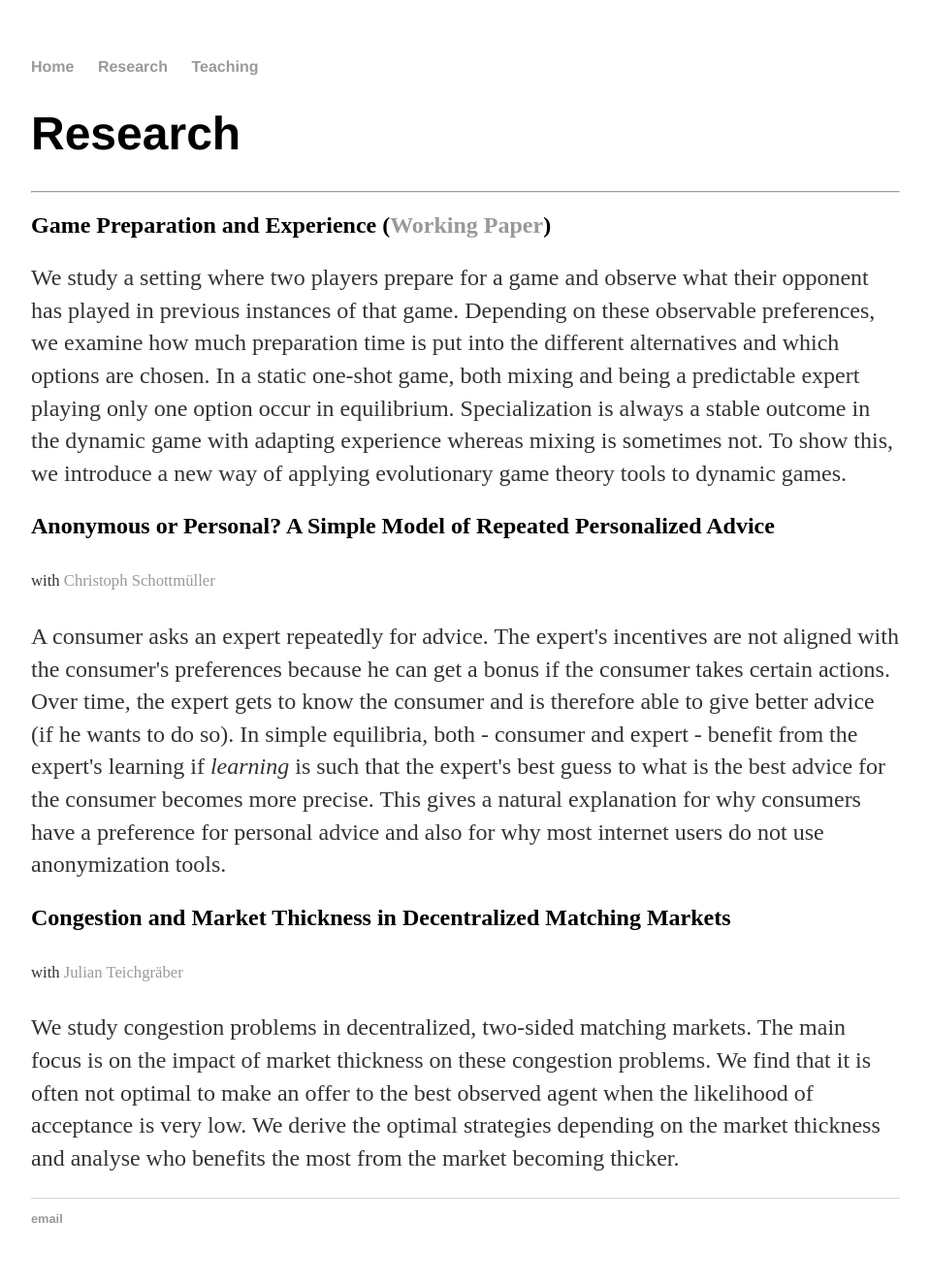
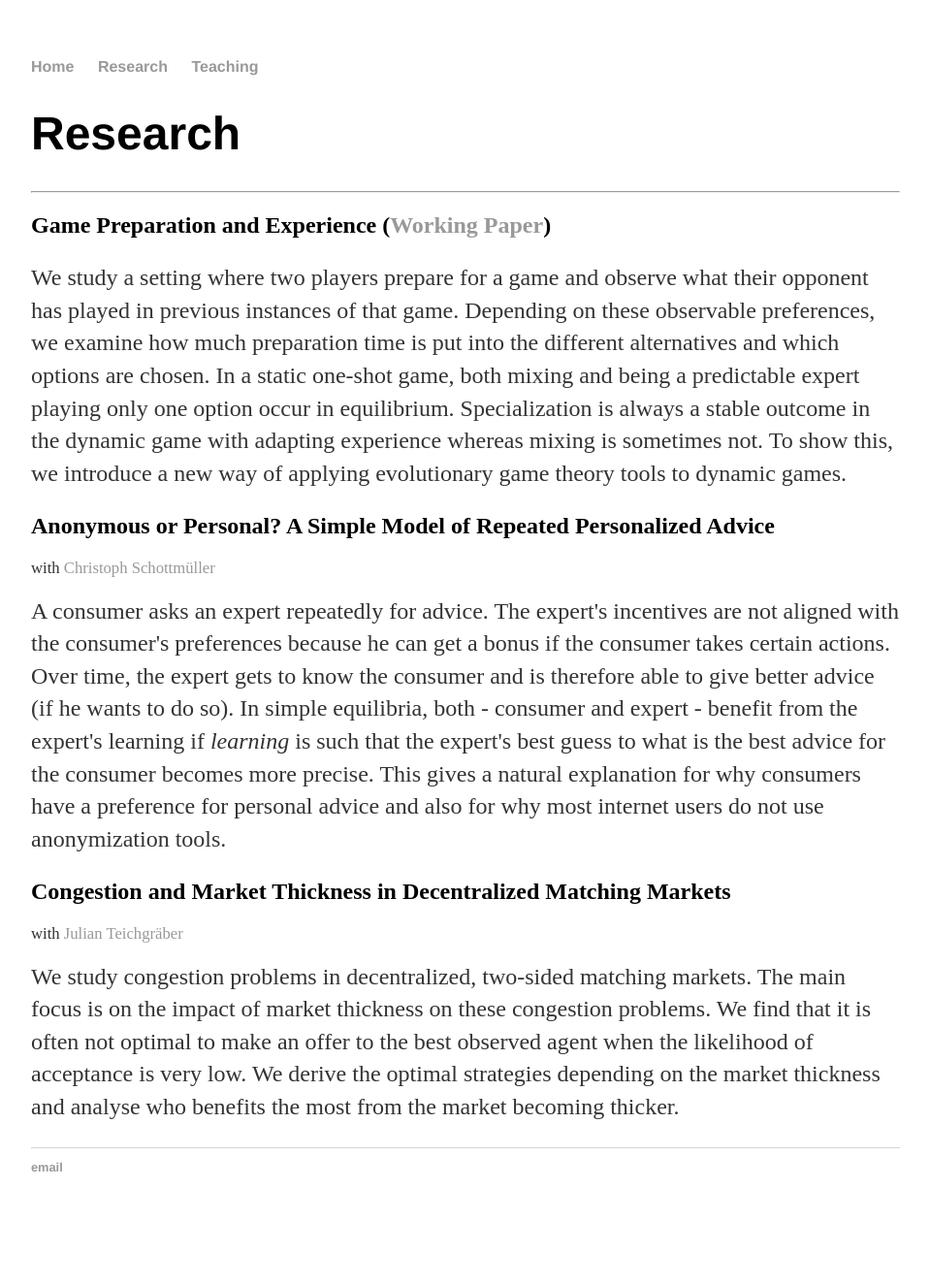
Before and after one commit to mariusgramb/mariusgramb.github.io, a Jekyll site: the page built from research.html, in a window 1280 px wide. Shown: the whole page at 97% size, without its empty margins (160-1119 px from the left). Built offline with Jekyll 4.4.1, drawn with Linux system fonts in a browser that asks for light colours; after the commit the page ends 1271 px from its top, so only the background shows below that.

Commit message:
Update research.html

```diff
--- a/research.html
+++ b/research.html
@@ -13,7 +13,7 @@
 			    To show this, we introduce a new way of applying evolutionary game theory tools to dynamic games. </p>
 
 			<h2> Anonymous or Personal? A Simple Model of Repeated Personalized Advice </h2>
-			<p> <small><small>with <a href="https://schottmueller.github.io/index.html">Christoph Schottmüller</a></small></small> </p>
+			<p style="line-height: 30%"> <small><small>with <a href="https://schottmueller.github.io/index.html">Christoph Schottmüller</a></small></small> </p>
 			<p>  A consumer asks an expert repeatedly for advice. The expert's incentives are not aligned with the consumer's preferences
 			     because he can get a bonus if the consumer takes certain actions. Over time, the expert gets to know the consumer and is therefore
 			     able to give better advice (if he wants to do so). In simple equilibria, both - consumer and expert - benefit from the expert's
@@ -22,7 +22,7 @@
 			     use anonymization tools.				</p>
 
 			<h2> Congestion and Market Thickness in Decentralized Matching Markets </h2>
-			<p> <small><small>with <a href="https://www.econ.uzh.ch/en/people/graduatestudents/teichgraeber.html">Julian Teichgräber</a></small></small> </p>
+			<p style="line-height: 30%"> <small><small>with <a href="https://www.econ.uzh.ch/en/people/graduatestudents/teichgraeber.html">Julian Teichgräber</a></small></small> </p>
 			<p> We study congestion problems in decentralized, two-sided matching markets.
 			    The main focus is on the impact of market thickness on these congestion problems.
 			    We find that it is often not optimal to make an offer to the best observed agent when the likelihood of acceptance is very low.
```
